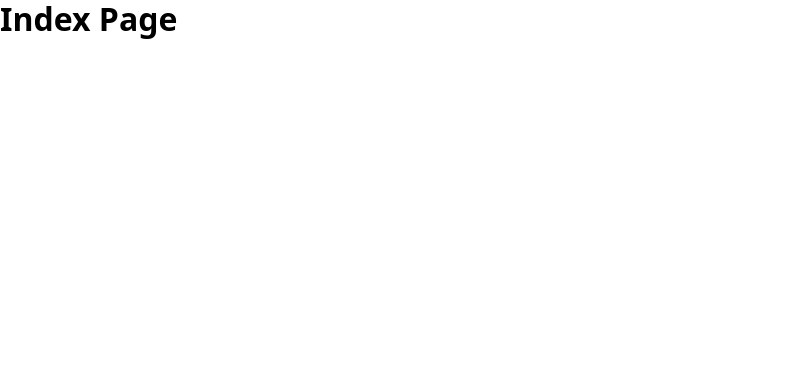
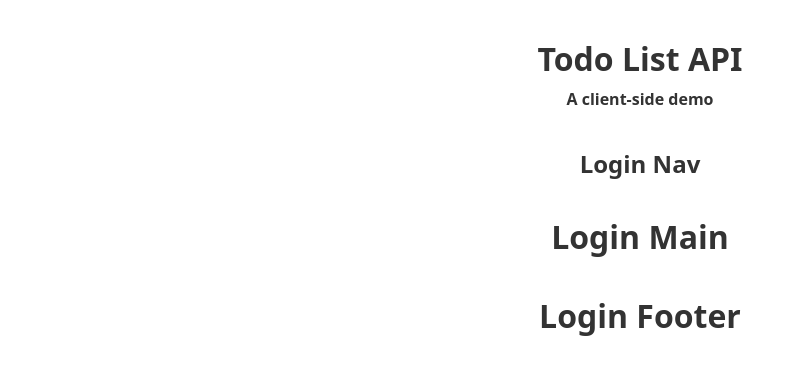
Before and after one commit to farhank08/todo-list-api, a website: page public/views/index.html in a window 1280 px wide. Shown: the whole page, without its empty margins (0-804 px from the left). Drawn offline with nearby package versions, Linux system fonts and the light colour scheme.

Commit message:
Added modifiers for immediate children in body

```diff
--- a/public/styles/globals.css
+++ b/public/styles/globals.css
@@ -7,9 +7,18 @@ body {
 	padding: 0;
 }
 body {
+	color: #333;
 	font-family: system-ui, -apple-system, 'Segoe UI', Roboto, sans-serif;
 	line-height: 1.5;
 }
+body > * {
+	width: 100%;
+	display: flex;
+	flex-direction: column;
+	align-items: center;
+	margin: 2rem 0;
+}
+
 img {
 	max-width: 100%;
 	height: auto;
@@ -17,8 +26,8 @@ img {
 }
 
 a {
-	color: #2563eb;
-	text-decoration: underline;
+	color: #333;
+	text-decoration: none;
 }
 
 h1,
@@ -38,3 +47,14 @@ button {
 	padding: 0.35rem 0.6rem;
 	border-radius: 6px;
 }
+
+#logo {
+	margin-bottom: 0.25rem;
+	padding: 0.5rem;
+	cursor: pointer;
+}
+#logo:hover {
+	background-color: #ddd;
+	border-radius: 8px;
+	color: #444;
+}
--- a/public/views/index.html
+++ b/public/views/index.html
@@ -21,6 +21,18 @@
 		<script src="https://cdn.jsdelivr.net/npm/axios/dist/axios.min.js"></script>
 	</head>
 	<body>
-		<h1>Index Page</h1>
+		<header>
+			<h1 id="logo"><a href="/">Todo List API</a></h1>
+			<h4>A client-side demo</h4>
+		</header>
+		<nav>
+			<h1>Login Nav</h1>
+		</nav>
+		<main>
+			<h1>Login Main</h1>
+		</main>
+		<footer>
+			<h1>Login Footer</h1>
+		</footer>
 	</body>
 </html>
--- a/src/controllers/todoController.js
+++ b/src/controllers/todoController.js
@@ -1,4 +1,4 @@
-import * as TodoModel from '../models/todoModel.js';
+import TodoModel from '../models/todoModel.js';
 
 // Find todo item by id
 export const findTodoById = async (req, res) => {
--- a/src/routers/apiRouters/userRouter.js
+++ b/src/routers/apiRouters/userRouter.js
@@ -8,6 +8,9 @@ const router = Router();
 // POST login user
 router.post('/login', UserController.login);
 
+// POST login user
+router.get('/logout', UserController.logout);
+
 // POST register user
 router.post('/register', UserController.register);
 
```
Also changed, not shown: public/views/login.html (+13 -1 lines).
